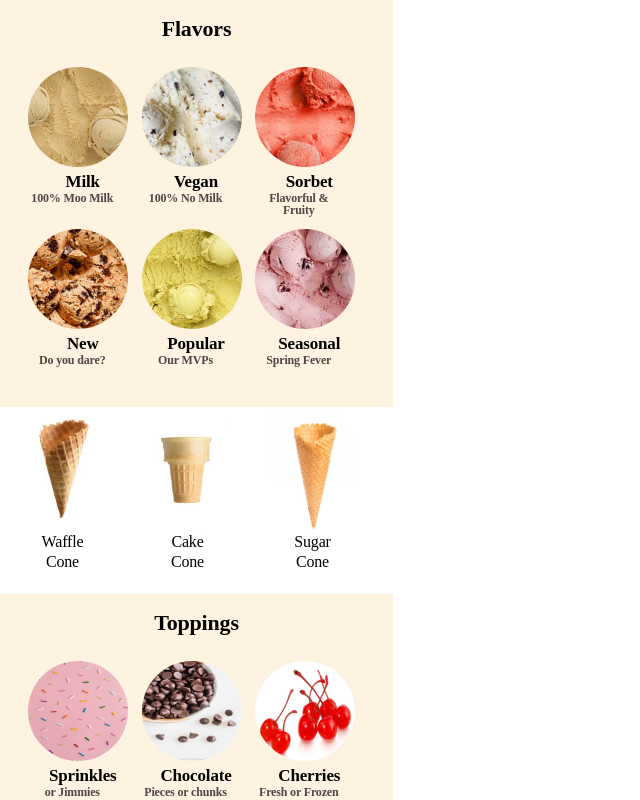
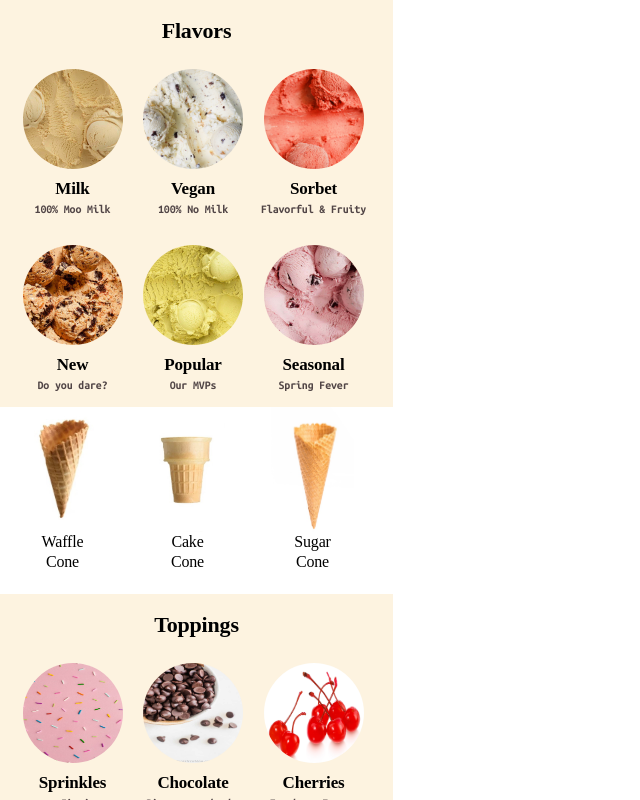
Before and after one commit to donkeykong718/sei-uxdi, a React (Create React App) app: page / in a window 1280 px wide. Shown: the top 800 px of the page, without its empty margins (0-640 px from the left). Built offline with nearby package versions, Linux system fonts and the light colour scheme; a web font is replaced by a local one.

Commit message:
Fixes some styling and adds hero milk pic

```diff
--- a/src/App.css
+++ b/src/App.css
@@ -1,4 +1,6 @@
 @import url('https://fonts.googleapis.com/css2?family=Unbounded:wght@200;300;400;500;600;700;800;900&display=swap');
+
+@import url('https://fonts.googleapis.com/css2?family=Ubuntu+Mono:ital,wght@0,400;0,700;1,400;1,700&display=swap');
 
 * {
   box-sizing: border-box;
@@ -15,27 +17,30 @@ h1 {
   line-height: 27px;
   text-align: center;
   letter-spacing: -0.165px;
+  margin-bottom: 25px;
 }
 
 .card {
   width: 393px;
   height: 407px;
   background: rgba(253, 243, 223, 0.96);
-  padding: 15px 0 0 0;
+  padding: 17px 0px 0px 0px;
 }
 
 .options-container {
   display: flex;
-  justify-content: space-evenly;
-  align-content: space-evenly;
+  justify-content: space-between;
+  align-content: space-between;
   width: 393px;
   flex-wrap: wrap;
-  padding: 0px 25px 0px 24px;
+  padding: 0px 25px 0px 18px;
+  row-gap: 30px;
 }
 
 .option {
   display: inline;
-  margin-top: 25px;
+  /* margin-top: 25px; */
+  text-align: center;
 }
 
 .option-image {
@@ -54,15 +59,16 @@ h1 {
   font-size: 17px;
   line-height: 21px;
 
-  text-align: center;
+  /* text-align: center; */
   letter-spacing: -0.165px;
 
   color: #000000;
   /* display: block; */
+  margin-top: 5px;
 }
 
 .option-text {
-  width: 88px;
+  /* width: 88px; */
   height: 12px;
 
   font-family: 'Ubuntu Mono';
@@ -71,11 +77,12 @@ h1 {
   font-size: 12px;
   line-height: 12px;
 
-  text-align: center;
+  /* text-align: center; */
   letter-spacing: -0.165px;
 
   color: #514546;
   /* display: block; */
+  margin-top: 4px;
 }
 
 .horizontal-container {
@@ -93,11 +100,11 @@ h1 {
   min-width: 125px;
   border-radius: 25px;
   justify-content: center;
-  align-items: start;
+  /* align-items: start; */
 }
 
 img.cone {
-  height: 125px;
+  height: 100%;
 }
 
 .cone-container {
--- a/src/App.js
+++ b/src/App.js
@@ -15,6 +15,8 @@ import Chocolate from './assets/Toppings/Dairy-free Sugar-free Homemade Chocolat
 import Gummies from './assets/Toppings/gummies3__06290.jpg'
 import Caramel from './assets/Toppings/istockphoto-1090251858-612x612.jpg'
 import Cherries from './assets/Toppings/maraschino_cherries-E127.jpg'
+
+import HeroMilk from './assets/milk.jpg'
 
 function App() {
 
@@ -95,6 +97,7 @@ function App() {
       <Card details={flavors} />
       <HorizontalScroll />
       <Card details={toppings} />
+      <img src={HeroMilk} alt="milk" style={{ height: "395px", width: "393px" }} />
     </div>
   );
 }
```
